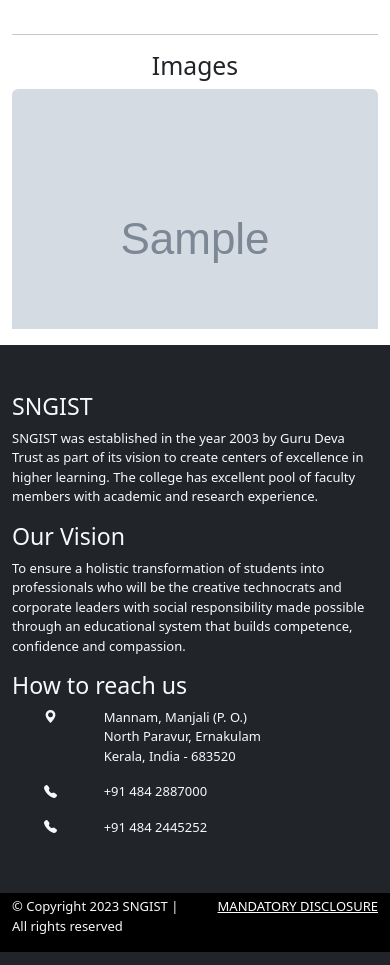
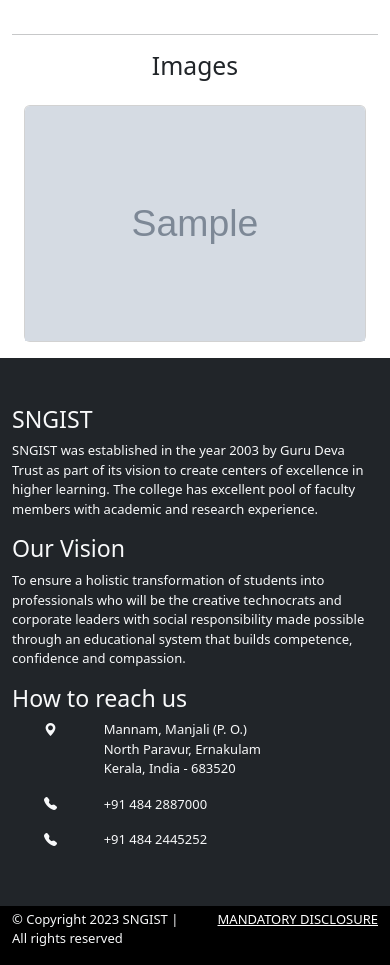
Before and after one commit to Jenin82/django-web, a Django app: page /cse_news/1/ in a window 390 px wide. Shown: the part 151-1116 px from the top of the page. Run offline with Django 4.2, Linux system fonts and the light colour scheme; tables that the repository leaves empty hold one stand-in row (values such as "Sample post"); grey boxes marked "Sample" are stand-in pictures; some libraries are stand-ins or nearby versions.

Commit message:
cse news card fix

```diff
--- a/website/templates/website/cse_news.html
+++ b/website/templates/website/cse_news.html
@@ -3,35 +3,75 @@
 {% block content %}
 
 <style>
-	.crop {
-		width: 30rem;
-		height: 15rem;
+	.img-max .img-fit {
+			aspect-ratio: 1.45 / 1;
+			object-fit: cover;
+	}
+	.card, .img-max {
+			/* display: flex; */
+			height: 100%;
+			/* flex-direction: column; */
+			text-align: left !important;
+	}
+	.card-body {
+			display: flex;
+			height: 55%;
+			flex-direction: column;
+	}
+	.card-text {
+			/* flex: 1; */
+			flex-grow: 1;
+	}
+	@media (max-width: 767.98px) {
+			.img-max .img-fit {
+					aspect-ratio: 1.45 / 1;
+					object-fit: cover;
+			}
+	}
+	.img-max {
 		overflow: hidden;
 	}
-	.crop img {
-		width: 400px;
-		height: 300px;
+	.img-max img {
+		transition: all 0.3s ease;
 	}
-
+	.img-max:hover img {
+		transform: scale(1.15);
+	}
+	.title {
+		font-family: 'Exo 2', sans-serif;
+		font-weight: 600;
+		font-size: 35px;
+	}
 </style>
 
+
+
+
 <div class="pb-3" style="padding-top: 5rem;">
-	<div class="row text-center pb-2">
+	<div class="row text-center orange title pb-2">
 		<h1>{{news.title}}</h1>
 	</div>
 	<div class="row px-lg-5">
 		<p class="justify">{{news.body}}</p>
 	</div>
 	<hr>
-	<div class="row text-center">
+	<div class="row text-center pb-3">
 		<h2>Images</h2>
 	</div>
-	<div class="row d-flex justify-content-center ps-lg-4 ms-lg-3">
-	{% for pic in newsImages %}
-		<div class="col-lg-4 col-12 crop">
-			<img src="{{pic.image}}" class="img-fluid rounded" alt="">
+
+
+	<div class="container">
+		<div class="row g-3">
+			{% for pic in newsImages %}
+			<div class="col-md-6 col-lg-4 col-12">
+				<div class="card">
+					<div class="img-max">
+						<img src="{{pic.image}}" class="card-img-top img-fit img-fluid" alt="News Image">
+					</div>
+				</div>
+			</div>
+			{% endfor %}
 		</div>
-		{% endfor %}
 	</div>
 </div>
 
--- a/website/templates/website/main.html
+++ b/website/templates/website/main.html
@@ -30,7 +30,10 @@
 			color: #ffffff;
 		}
 		.justify {
-			text-align: justify;
+			text-align: justify !important;
+		}
+		.orange {
+			color: orange;
 		}
 	</style>
 </head>
```
